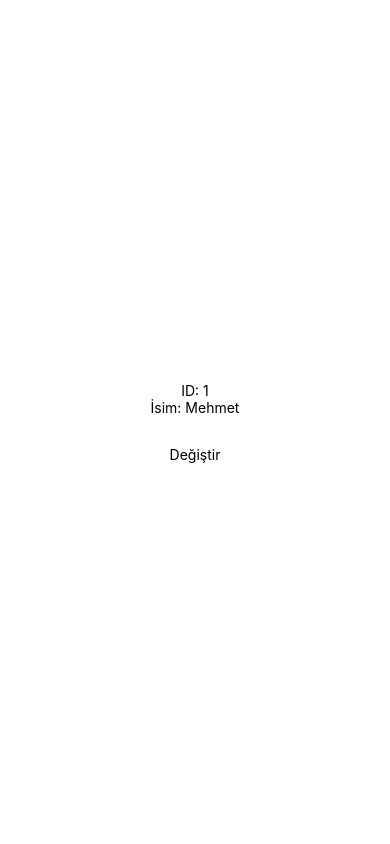
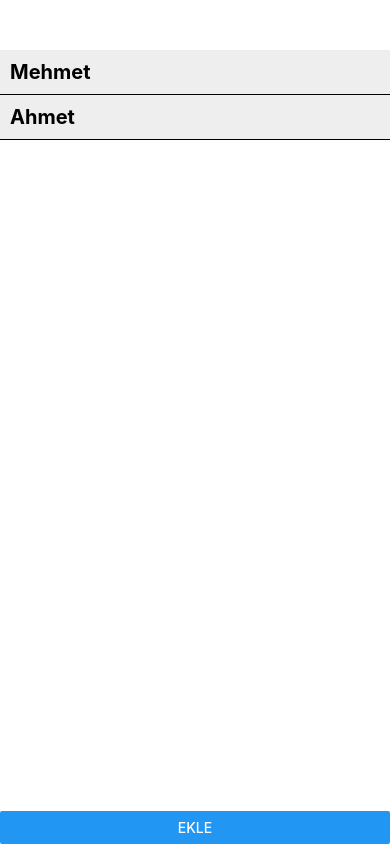
Before and after one commit to murathanje/React-Native, a React Native app in the folder ReactNative/: screen / in a window 390 px wide. Built offline with nearby package versions, Linux system fonts and the light colour scheme.

Commit message:
Array State was done

```diff
--- a/ReactNative/App.js
+++ b/ReactNative/App.js
@@ -74,22 +74,40 @@ import {
 
 
 const App = () => {
-  const [user, setUser] = useState({id: 1, name: "Mehmet"});
+  const [users, setUsers] = useState([
+    {
+      id: 1,
+      name: "Mehmet"
+    },
+    {
+      id:2,
+      name:"Ahmet"
+    }
+  ]);
 
-  const handleButtonClick = () => {
-    // setUser({...user, id: 2})
-    // setUser({...user, name: "Ali"})
-    // setUser((prev) => ({...prev, id:3}))
-    setUser({name: "Murat", id: 5})
+  const handlePress = () => {
+    setUsers((prev) => [
+    {
+      id: Math.floor(Math.random()*1000),
+      name: Math.floor(Math.random() * 1000),
+    },
+    ...prev
+    ]);
   };
 
   return (
     <SafeAreaView style={styles.container}>
-      <Text>ID: {user.id}</Text>
-      <Text>İsim: {user.name}</Text>
-      <TouchableOpacity style={styles.click} onPress={handleButtonClick}>
-        <Text>Değiştir</Text>
-      </TouchableOpacity>
+      <FlatList
+        style={{marginTop:50}}
+        data={users}
+        keyExtractor={(item) => item.id}
+        renderItem={({item}) => (
+          <View style={styles.item}>
+            <Text style={styles.text}>{item.name}</Text>
+          </View>
+        )}
+      />
+      <Button title='Ekle' onPress={handlePress}/>
     </SafeAreaView>
   );
 };
@@ -97,16 +115,13 @@ const App = () => {
 const styles = StyleSheet.create({
   container: {
     flex: 1,
-    alignItems: "center",
-    justifyContent: "center",
-    },
-    click: {
-      marginTop: 30,
-      fontSize: 20,
-      fontWeight: 'bold'
   },
-  hide: {
-    marginBottom: 30,
+    item: {
+      backgroundColor: "#eeeeee",
+      padding: 10,
+      borderBottomWidth:1
+  },
+  text: {
     fontSize: 20,
     fontWeight: 'bold'
   }
```
